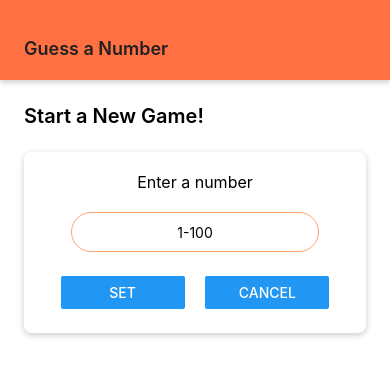
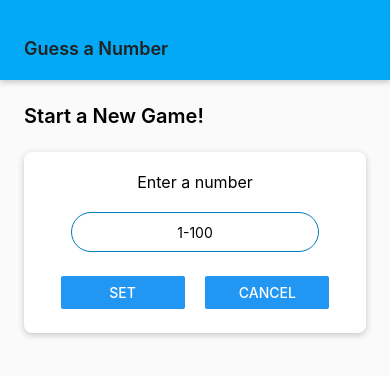
Before and after one commit to thevirinchi/guess-a-number, a React Native app: screen / in a window 390 px wide. Shown: the top 376 px of the page. Built offline with nearby package versions, Linux system fonts and the light colour scheme.

Commit message:
Shifted to central color scheme

```diff
--- a/App.js
+++ b/App.js
@@ -5,6 +5,8 @@
 import Header from "./components/Header/Header"
 
 import StartGameScreen from "./screens/StartGameScreen"
+
+import Colors from "./constants/Colors"
 
 export default function App() {
 	return (
@@ -18,6 +20,6 @@
 const styles = StyleSheet.create({
 	screen: {
 		flex: 1,
-		backgroundColor: '#fff',
+		backgroundColor: Colors.white,
 	},
 });
--- a/components/Card/Card.js
+++ b/components/Card/Card.js
@@ -1,5 +1,7 @@
 import React from 'react';
 import {View, StyleSheet} from 'react-native';
+
+import Colors from "../../constants/Colors"
 
 const Card = props => {
 	return (
@@ -18,9 +20,9 @@
 		shadowOpacity: 0.24,
 		shadowRadius: 6,
 		shadowOffset: {width: 0, height: 2},
-		shadowColor: "#212121",
+		shadowColor: Colors.black,
 		elevation: 8,
-		backgroundColor: "#fff",
+		backgroundColor: Colors.whiteLight,
 		borderRadius: 8,
 		marginVertical: 16
 	},
--- a/components/Header/Header.js
+++ b/components/Header/Header.js
@@ -1,6 +1,8 @@
 import React from 'react'
 
 import {View, Text, StyleSheet} from 'react-native'
+
+import Colors from "../../constants/Colors"
 
 const Header = props => {
 	return (
@@ -21,16 +23,16 @@
 		flexDirection: "row",
 		alignItems: "center",
 		justifyContent: "flex-start",
-		backgroundColor: "#ff7043",
+		backgroundColor: Colors.primary,
 		shadowOpacity: 0.25,
 		shadowRadius: 6,
 		shadowOffset: {width: 0, height: 2},
-		shadowColor: "#212121",
+		shadowColor: Colors.black,
 		elevation: 8
 	},
 	header_title: {
 		fontSize: 18,
-		color: "#212121",
+		color: Colors.black,
 		fontWeight: "600"
 	}
 })
--- a/screens/StartGameScreen.js
+++ b/screens/StartGameScreen.js
@@ -4,6 +4,8 @@
 import HeadingPrimary from "../components/Typo/Heading/HeadingPrimary"
 import Body from "../components/Typo/Body/Body"
 import Card from "../components/Card/Card"
+
+import Colors from "../constants/Colors"
 
 const StartGameScreen = props => {
 	return (
@@ -31,7 +33,7 @@
 	numberInput: {
 		width: "80%",
 		marginVertical: 16,
-		borderColor: "#ffa270",
+		borderColor: Colors.primaryDark,
 		borderWidth: 1,
 		minHeight: 40,
 		textAlign: "center",
```
